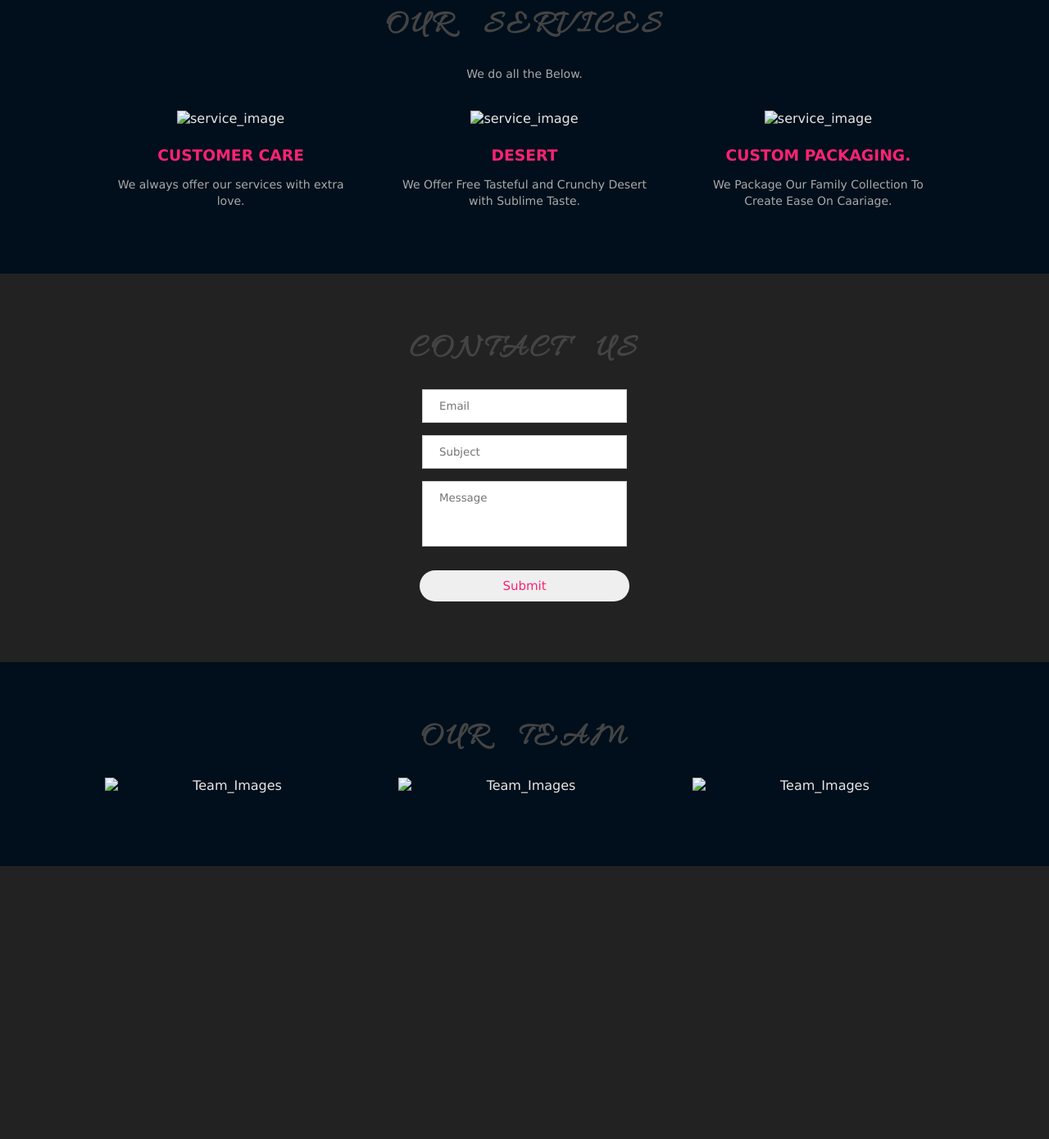
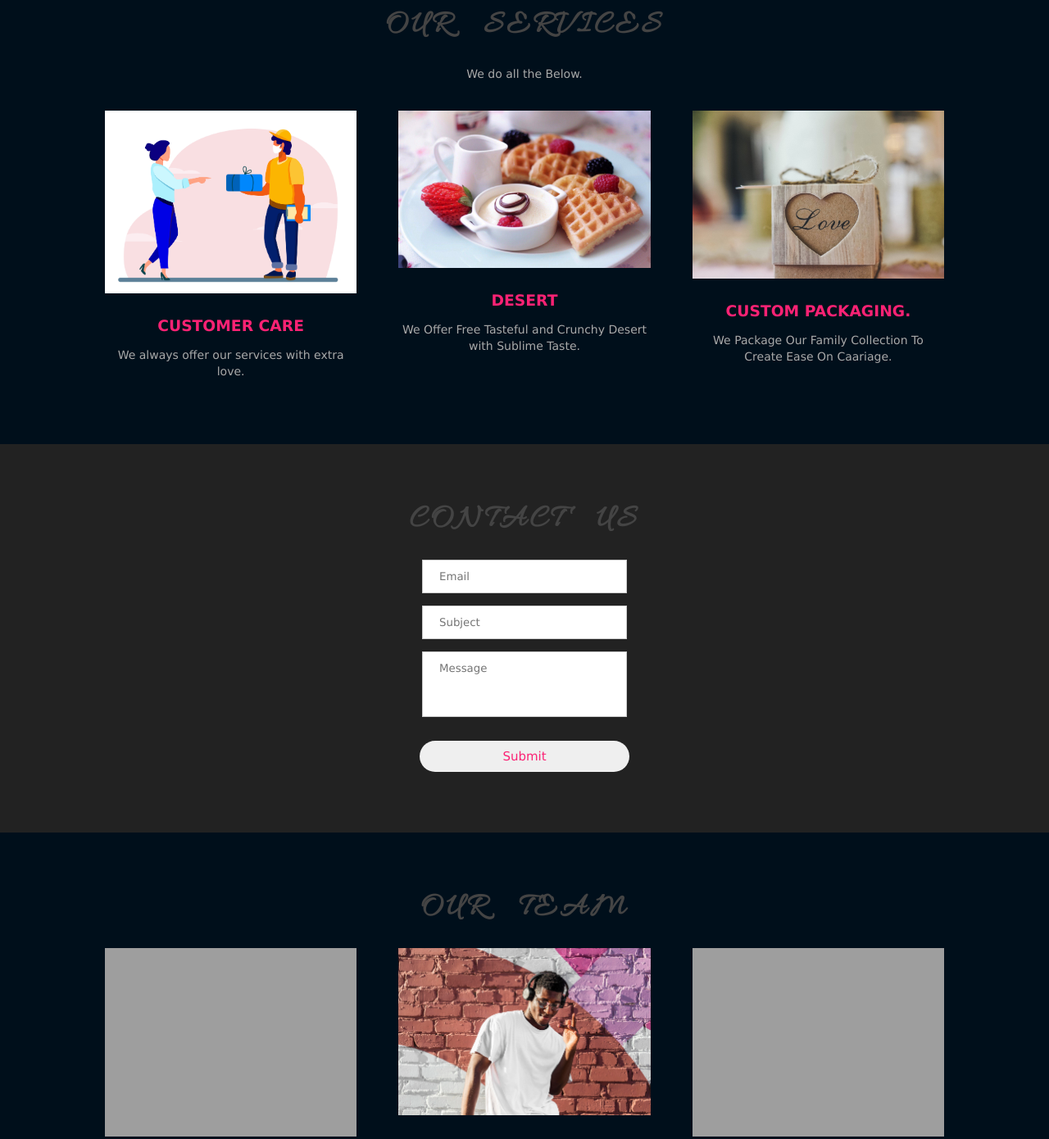
Before and after one commit to outboxafrica/Mantis, a plain HTML site: page contact.html in a window 1280 px wide. Shown: the part 1006-2396 px from the top of the page at 82% size. Before the commit the page ends 2063 px from the top, so only its background shows below. Drawn offline with Linux system fonts and the light colour scheme; the site is published under a folder, as on GitHub Pages, so addresses that start at the root find nothing.

Commit message:
Setting up G-H Pages

```diff
--- a/contact.html
+++ b/contact.html
@@ -51,17 +51,17 @@
       <p>We do all the Below.</p>
       <div class="diff_services">
         <div class="diff_services_item">
-          <img src="/img/customer.jpg" alt="service_image">
+          <img src="./img/customer.jpg" alt="service_image">
           <h3 class="sub_title">CUSTOMER CARE</h3>
           <p>We always offer our services with extra love.</p>
         </div>
         <div class="diff_services_item">
-          <img src="/img/desert.jpg" alt="service_image">
+          <img src="./img/desert.jpg" alt="service_image">
           <h3 class="sub_title">DESERT</h3>
           <p>We Offer Free Tasteful and Crunchy Desert with Sublime Taste.</p>
         </div>
         <div class="diff_services_item">
-          <img src="/img/pckg.jpg" alt="service_image">
+          <img src="./img/pckg.jpg" alt="service_image">
           <h3 class="sub_title">CUSTOM PACKAGING.</h3>
           <p>We Package Our Family Collection To Create Ease On Caariage.</p>
         </div>
@@ -95,9 +95,9 @@
       <h1 class="title">our team</h1>
       <div class="ourteam_wrapper">
         <div class="team-1 team">
-          <div class="team_members" data-name="nathan john"><img src="/img/blac.jpg" alt="Team_Images"></div>
-          <div class="team_members" data-name="Alyssa Healy"><img src="/img/team1.jpg" alt="Team_Images"></div>
-          <div class="team_members" data-name="Alec Stewart"><img src="/img/team2.jpg" alt="Team_Images"></div>
+          <div class="team_members" data-name="nathan john"><img src="./img/blac.jpg" alt="Team_Images"></div>
+          <div class="team_members" data-name="Alyssa Healy"><img src="./img/team1.jpg" alt="Team_Images"></div>
+          <div class="team_members" data-name="Alec Stewart"><img src="./img/team2.jpg" alt="Team_Images"></div>
         </div>
       </div>
     </div>
```
Also changed, not shown: menu.html (+2 -2 lines), signUp.html (+1 -1 lines).
